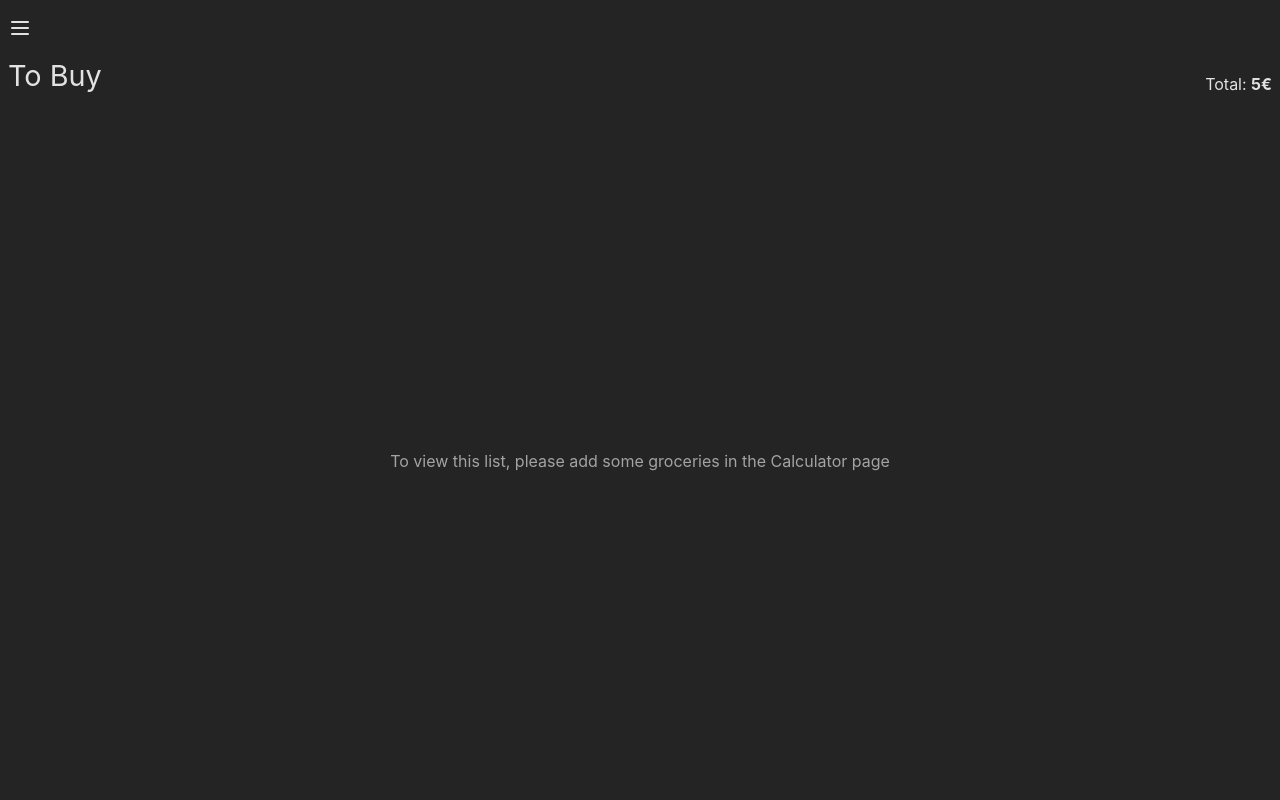
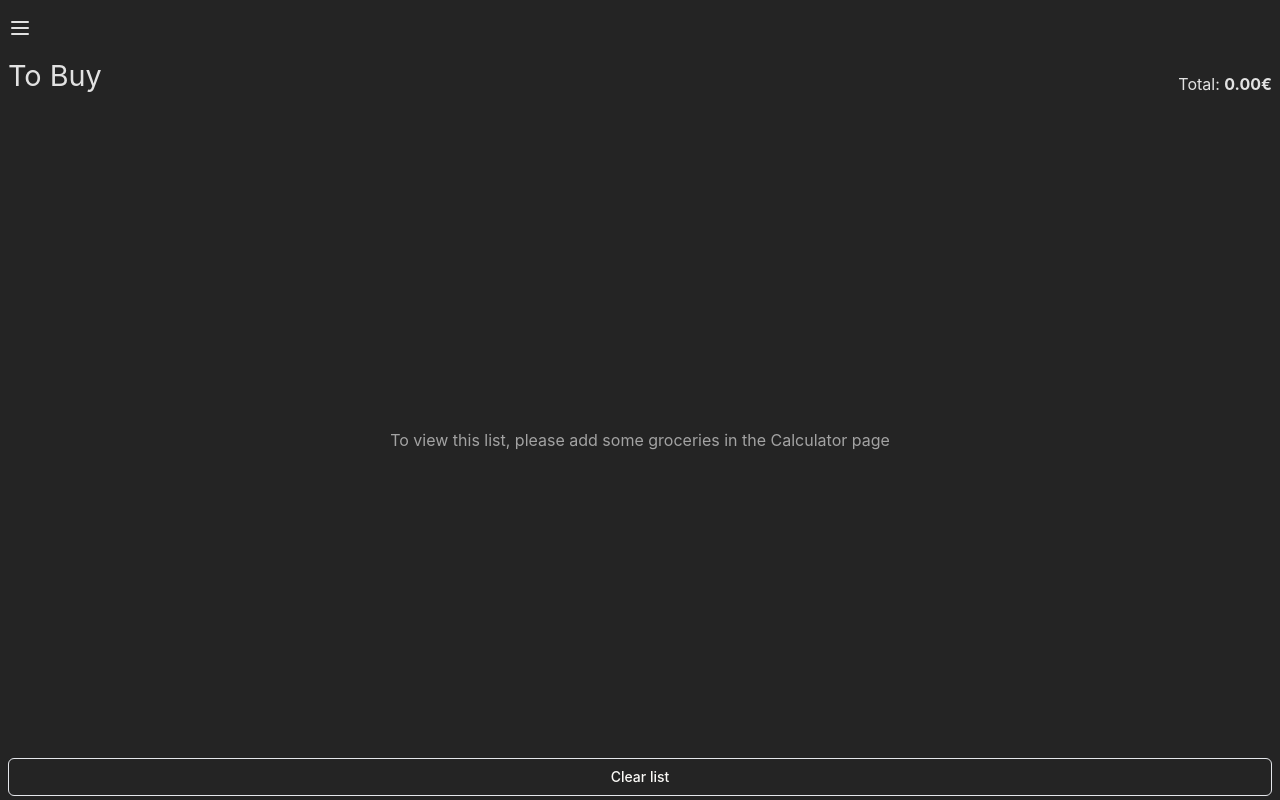
Before and after one commit to JorensM/groceries-helper, a React (Vite) app: page /to-buy in a window 1280 px wide. Built offline with nearby package versions, Linux system fonts and the light colour scheme.

Commit message:
feat: 'clear list' logic

```diff
--- a/src/pages/ToBuyPage.tsx
+++ b/src/pages/ToBuyPage.tsx
@@ -9,6 +9,7 @@ import { Checkbox } from '#/components/input/Checkbox';
 
 // State
 import useGroceriesStore from '#/state/groceriesStore'
+import { Button } from '#/components/input/Button';
 
 export default function ToBuyPage() {
 
@@ -18,6 +19,13 @@ export default function ToBuyPage() {
         .filter(grocery => grocery.toBuy > 0)
         .sort((a, b) => (a.checkedInToBuy === b.checkedInToBuy) ? 0 : a.checkedInToBuy ? 1 : -1);
 
+
+    const calculateGroceriesTotalPrice = (items: Grocery[]): number => {
+        return items.filter(item => item.checkedInToBuy).reduce((n, {toBuy, price}) => n + (toBuy || 0) * price, 0).toFixed(2);
+    }
+
+    const totalPrice = calculateGroceriesTotalPrice(groceriesToBuy);
+
     const handleGroceryCheckedChange = (grocery: Grocery, checked: boolean) => {
         groceries.update({
             id: grocery.id,
@@ -25,7 +33,10 @@ export default function ToBuyPage() {
         });
     }
 
-    const totalPrice = 5;
+    const handleClearListClick = () => {
+        groceries.clearToBuyList();
+    }
+
 
     return (
         <div className='flex flex-col h-full'>
@@ -72,6 +83,15 @@ export default function ToBuyPage() {
                     To view this list, please add some groceries in the Calculator page
                 </div>
             }
+            {groceriesToBuy.every(grocery => grocery.checkedInToBuy) &&
+                <Button
+                    variant='outline'
+                    className='mt-auto mb-1'
+                    onClick={handleClearListClick}
+                >
+                    Clear list
+                </Button>
+            }
         </div>
     )
 }
```
